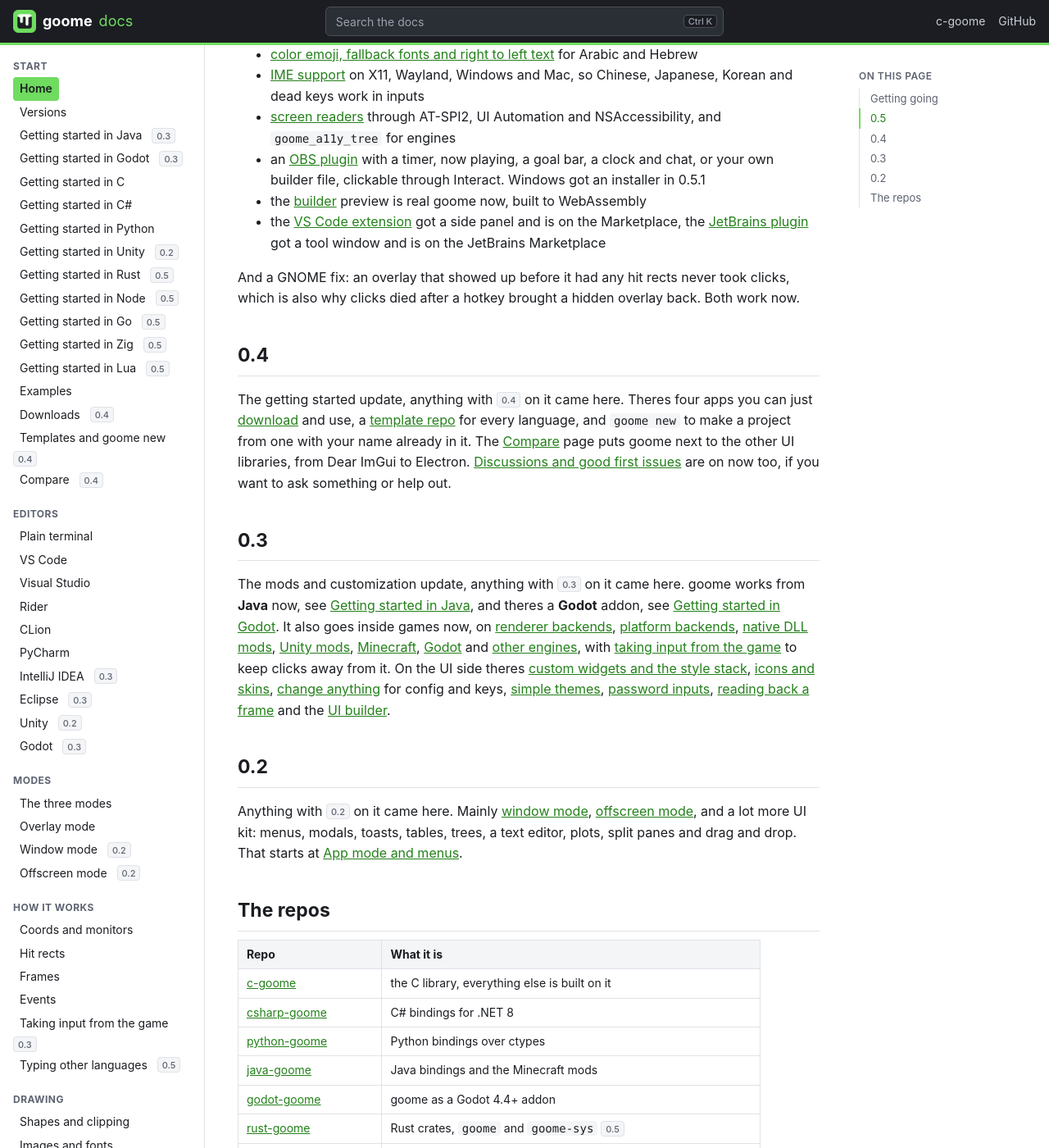
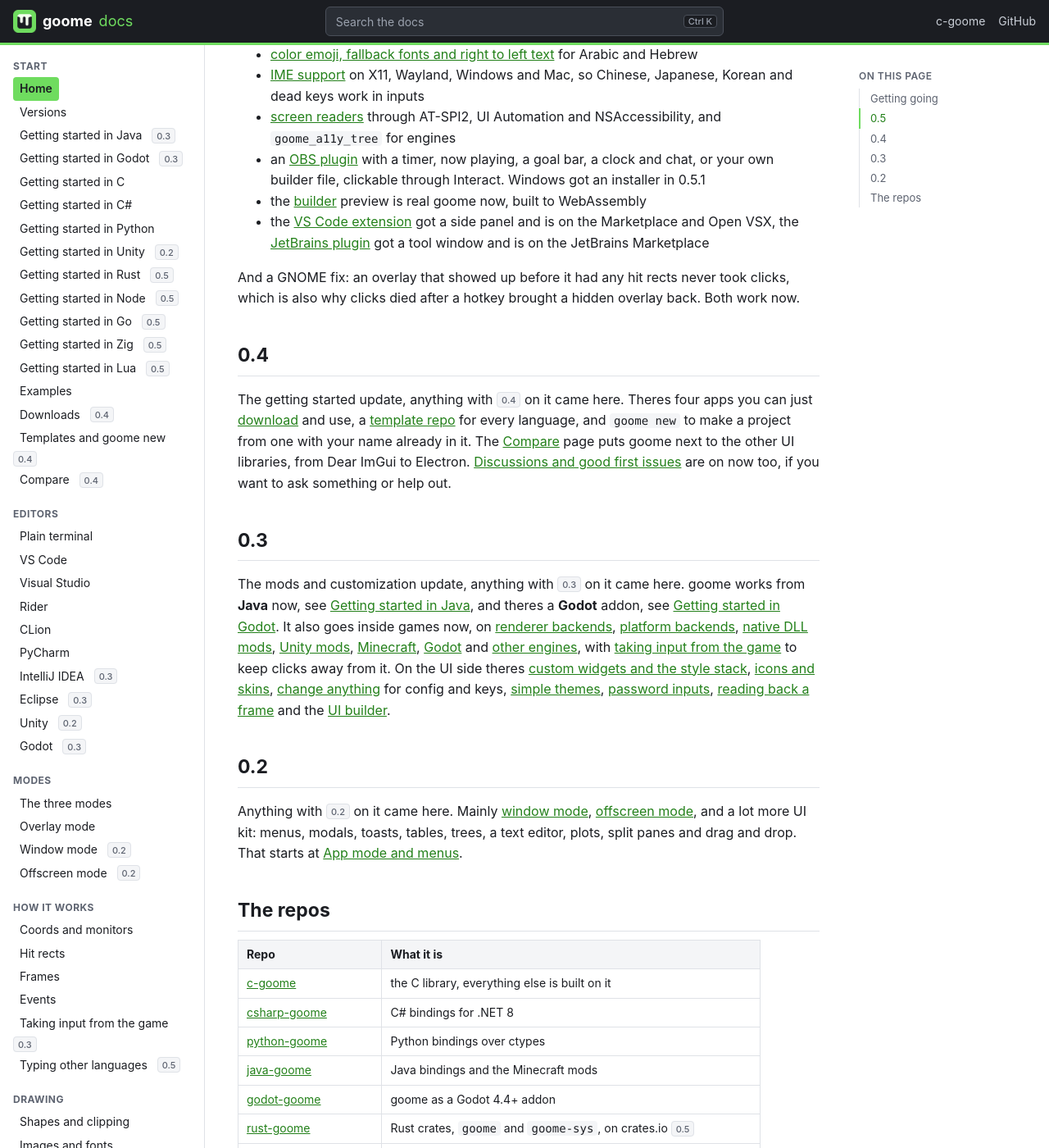
Before and after one commit to goome-ui/docs, a Jekyll site: the page built from pages/index.md, in a window 1280 px wide and 1400 px high, scrolled down 1242 px. Shown: the whole window at 82% size. Built offline with Jekyll 4.4.1, drawn with Linux system fonts in a browser that asks for light colours.

Commit message:
crates.io and Open VSX are live

```diff
--- a/pages/index.md
+++ b/pages/index.md
@@ -50,7 +50,7 @@ The languages and accessibility update, anything with <kbd>0.5</kbd> on it came
 - [screen readers](accessibility.md) through AT-SPI2, UI Automation and NSAccessibility, and `goome_a11y_tree` for engines
 - an [OBS plugin](obs.md) with a timer, now playing, a goal bar, a clock and chat, or your own builder file, clickable through Interact. Windows got an installer in 0.5.1
 - the [builder](ui-builder.md#real-goome-preview-05) preview is real goome now, built to WebAssembly
-- the [VS Code extension](editor-vscode.md) got a side panel and is on the Marketplace, the [JetBrains plugin](editor-rider.md) got a tool window and is on the JetBrains Marketplace
+- the [VS Code extension](editor-vscode.md) got a side panel and is on the Marketplace and Open VSX, the [JetBrains plugin](editor-rider.md) got a tool window and is on the JetBrains Marketplace
 
 And a GNOME fix: an overlay that showed up before it had any hit rects never took clicks, which is also why clicks died after a hotkey brought a hidden overlay back. Both work now.
 
@@ -75,7 +75,7 @@ Anything with <kbd>0.2</kbd> on it came here. Mainly [window mode](window-mode.m
 | [python-goome](https://github.com/goome-ui/python-goome) | Python bindings over ctypes |
 | [java-goome](https://github.com/goome-ui/java-goome) | Java bindings and the Minecraft mods |
 | [godot-goome](https://github.com/goome-ui/godot-goome) | goome as a Godot 4.4+ addon |
-| [rust-goome](https://github.com/goome-ui/rust-goome) | Rust crates, `goome` and `goome-sys` <kbd>0.5</kbd> |
+| [rust-goome](https://github.com/goome-ui/rust-goome) | Rust crates, `goome` and `goome-sys`, on crates.io <kbd>0.5</kbd> |
 | [node-goome](https://github.com/goome-ui/node-goome) | a Node N-API addon with TypeScript types <kbd>0.5</kbd> |
 | [go-goome](https://github.com/goome-ui/go-goome) | Go bindings over cgo <kbd>0.5</kbd> |
 | [zig-goome](https://github.com/goome-ui/zig-goome) | a Zig package <kbd>0.5</kbd> |
```
Also changed, not shown: pages/editor-vscode.md (+1 -1 lines), pages/start-rust.md (+2 -2 lines), pages/versions.md (+1 -1 lines).
